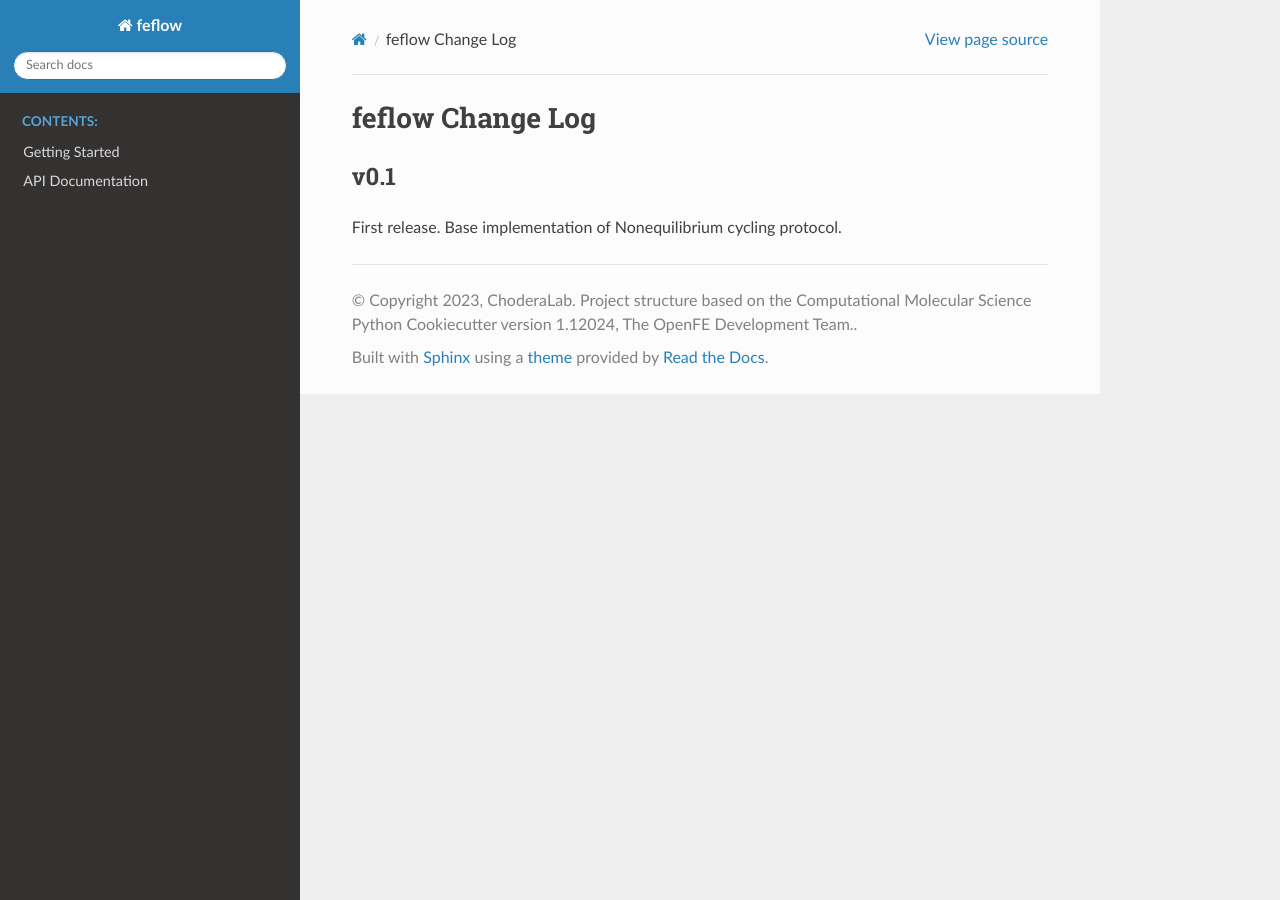
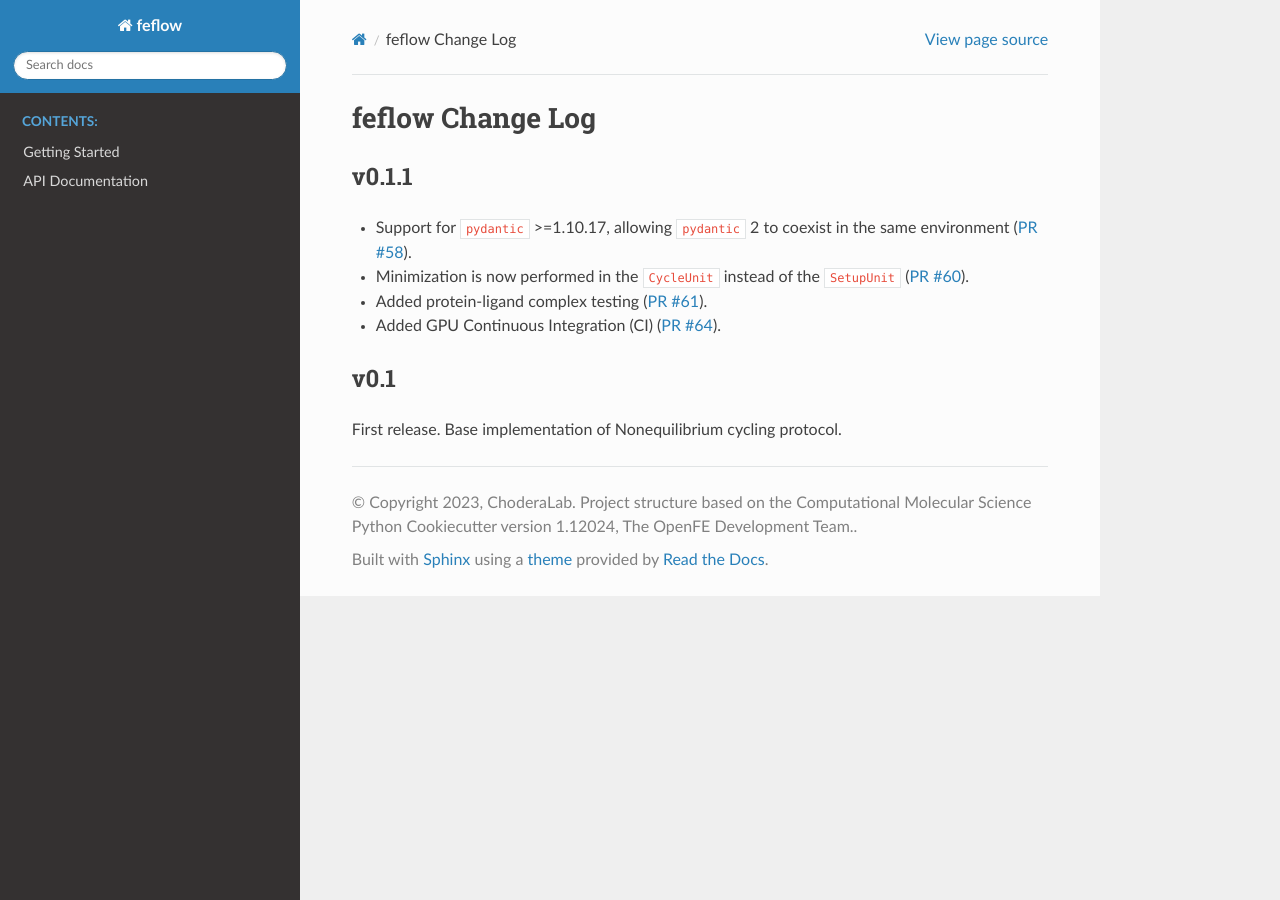
Before and after one commit to OpenFreeEnergy/feflow, a Sphinx documentation site: the page built from docs/CHANGELOG.rst, in a window 1280 px wide. Built offline with Sphinx 7.4.7 and the Read the Docs theme 3.1.0, drawn with Linux system fonts in a browser that asks for light colours.

Commit message:
Release notes for v0.1.1 (#98)

```diff
--- a/docs/CHANGELOG.rst
+++ b/docs/CHANGELOG.rst
@@ -4,6 +4,14 @@ feflow Change Log
 
 .. current developments
 
+v0.1.1
+====================
+
+- Support for ``pydantic`` >=1.10.17, allowing ``pydantic`` 2 to coexist in the same environment (`PR #58 <https://github.com/OpenFreeEnergy/feflow/pull/58>`_).
+- Minimization is now performed in the ``CycleUnit`` instead of the ``SetupUnit`` (`PR #60 <https://github.com/OpenFreeEnergy/feflow/pull/60>`_).
+- Added protein-ligand complex testing (`PR #61 <https://github.com/OpenFreeEnergy/feflow/pull/61>`_).
+- Added GPU Continuous Integration (CI) (`PR #64 <https://github.com/OpenFreeEnergy/feflow/pull/64>`_).
+
 v0.1
 ====================
 
```
